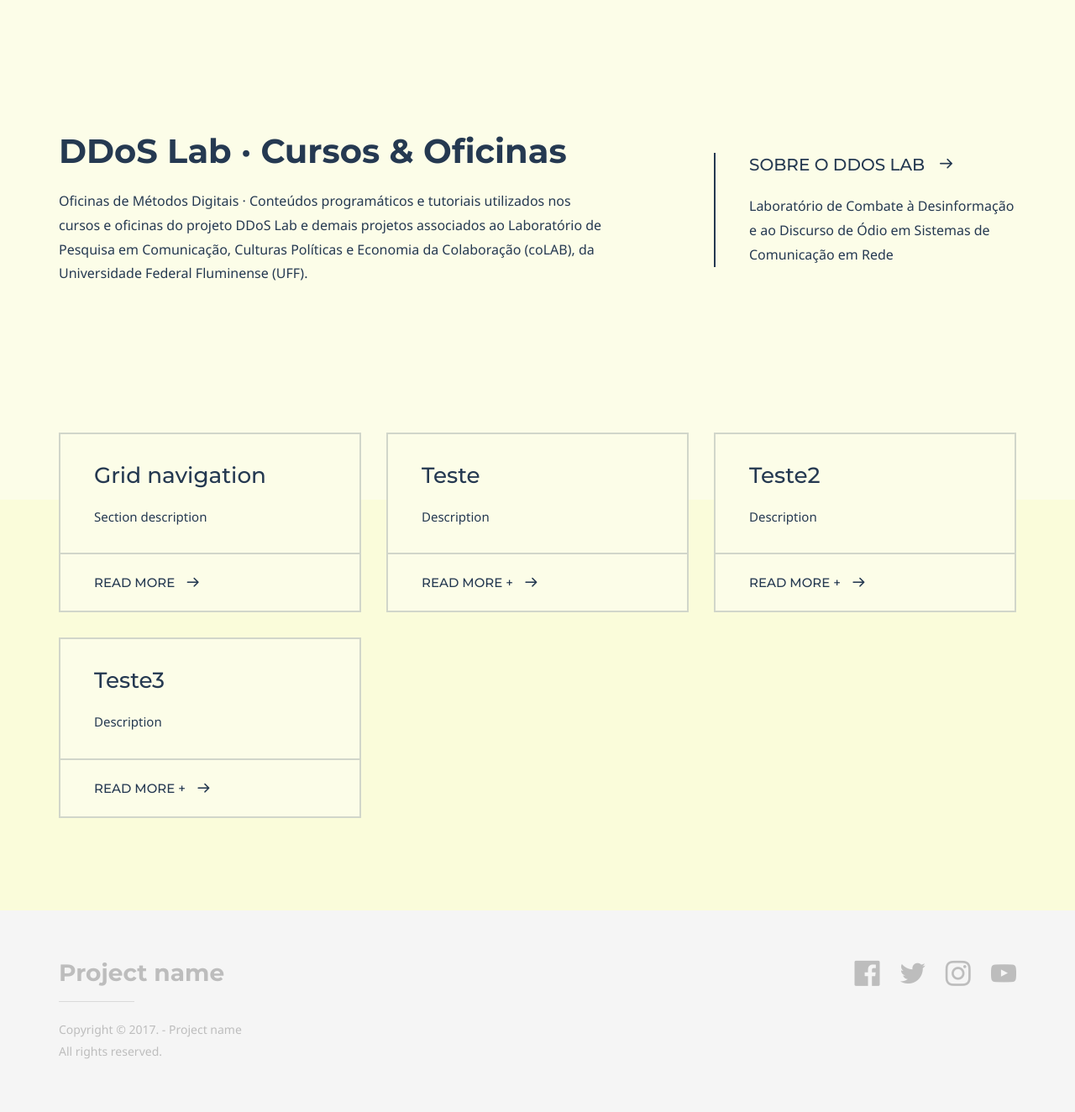
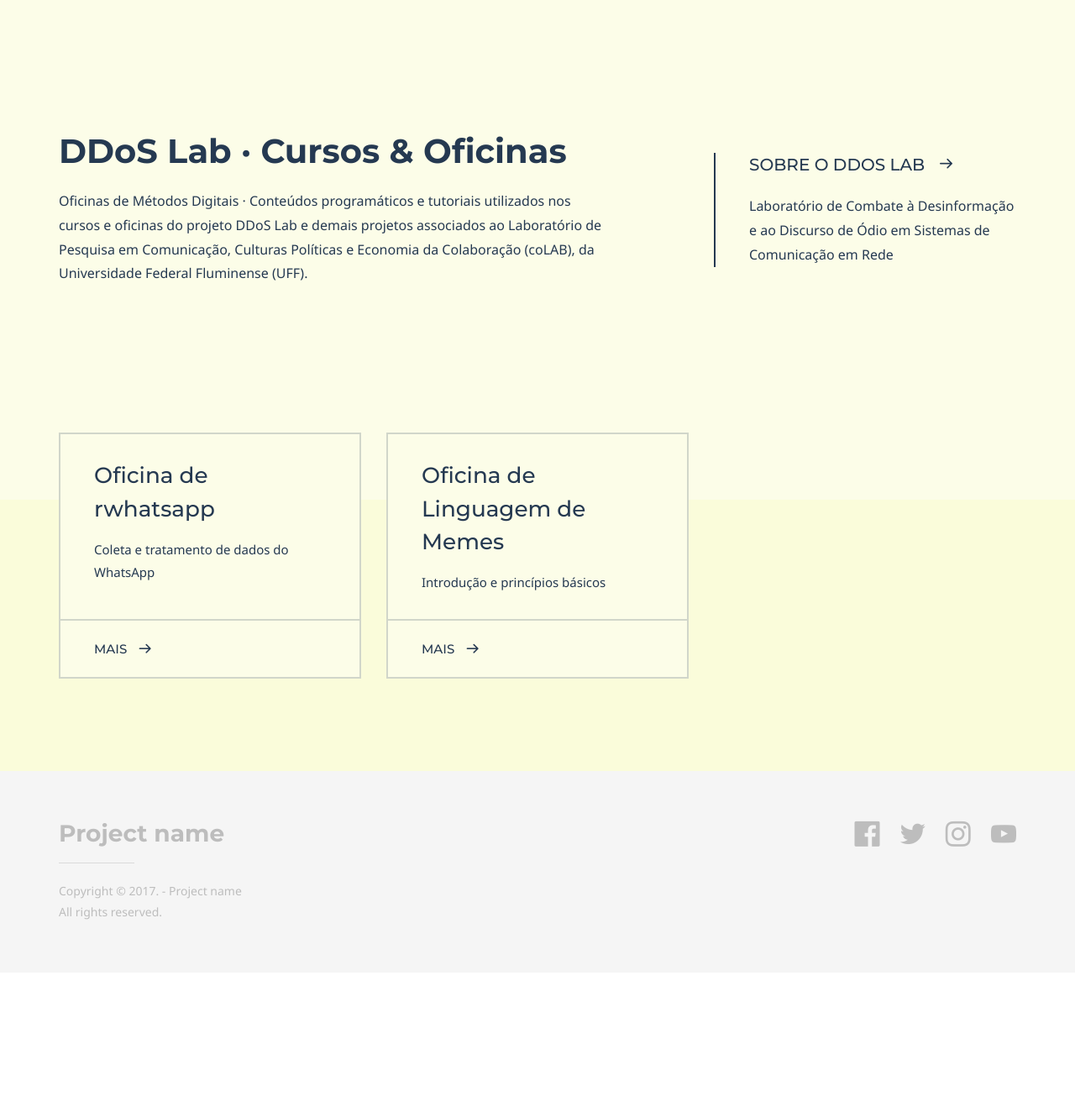
Before and after one commit to coLAB-UFF/docs, a Jekyll site: the page built from index.md, in a window 1280 px wide. Shown: the whole page at 84% size. Built offline with Jekyll 4.4.1, drawn with Linux system fonts in a browser that asks for light colours; some web fonts are replaced; after the commit the page ends 1158 px from its top, so only the background shows below that.

Commit message:
Update index.md

```diff
--- a/index.md
+++ b/index.md
@@ -16,21 +16,13 @@
 
 # Grid navigation
 grid_navigation:
-    - title: Grid navigation
-      excerpt: Section description
-      cta: Read more
-      url: '/default'
-    - title: Teste
-      excerpt: Description
-      cta: Read more +
-      url: '/default'
-    - title: Teste2
-      excerpt: Description
-      cta: Read more +
-      url: '/default'
-    - title: Teste3
-      excerpt: Description
-      cta: Read more +
-      url: '/default'
+    - title: Oficina de rwhatsapp
+      excerpt: Coleta e tratamento de dados do WhatsApp
+      cta: Mais
+      url: '/rwhatsapp'
+    - title: Oficina de Linguagem de Memes
+      excerpt: Introdução e princípios básicos
+      cta: Mais
+      url: '#'
 
 ---
```
